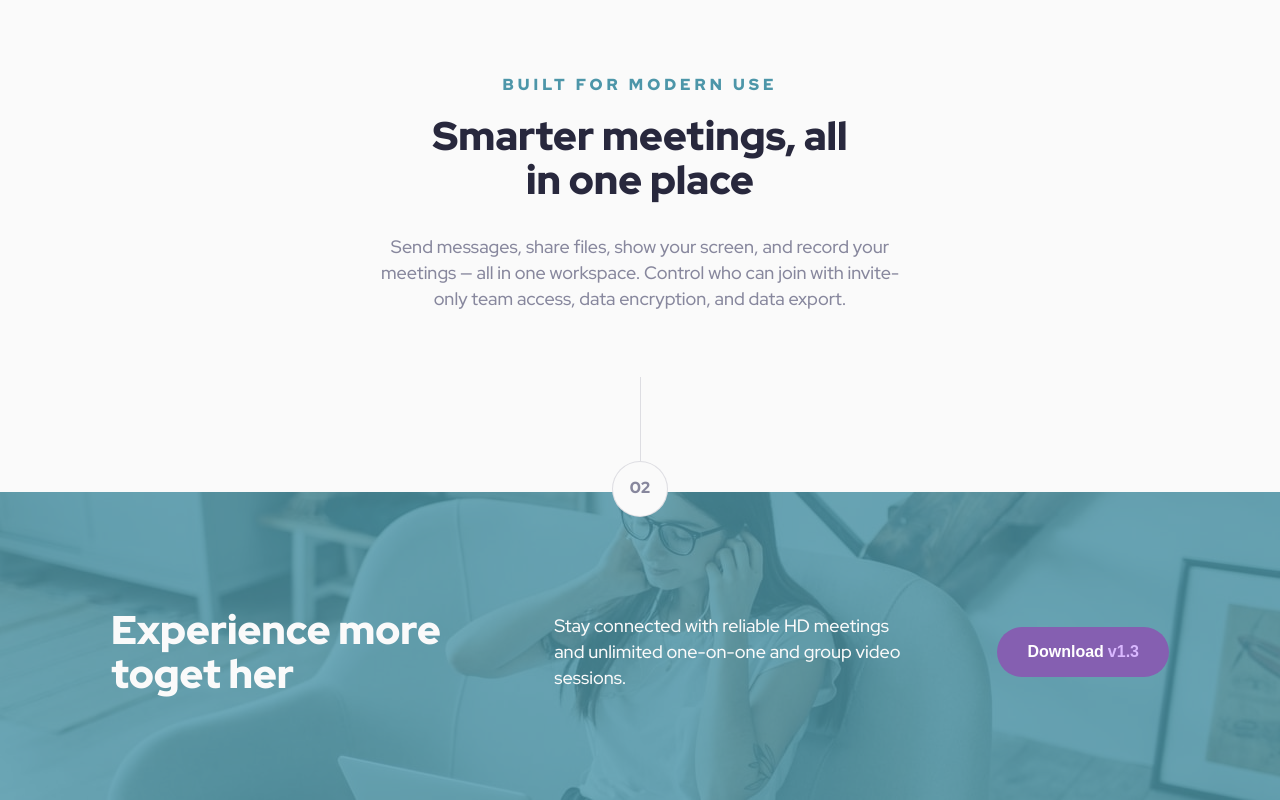
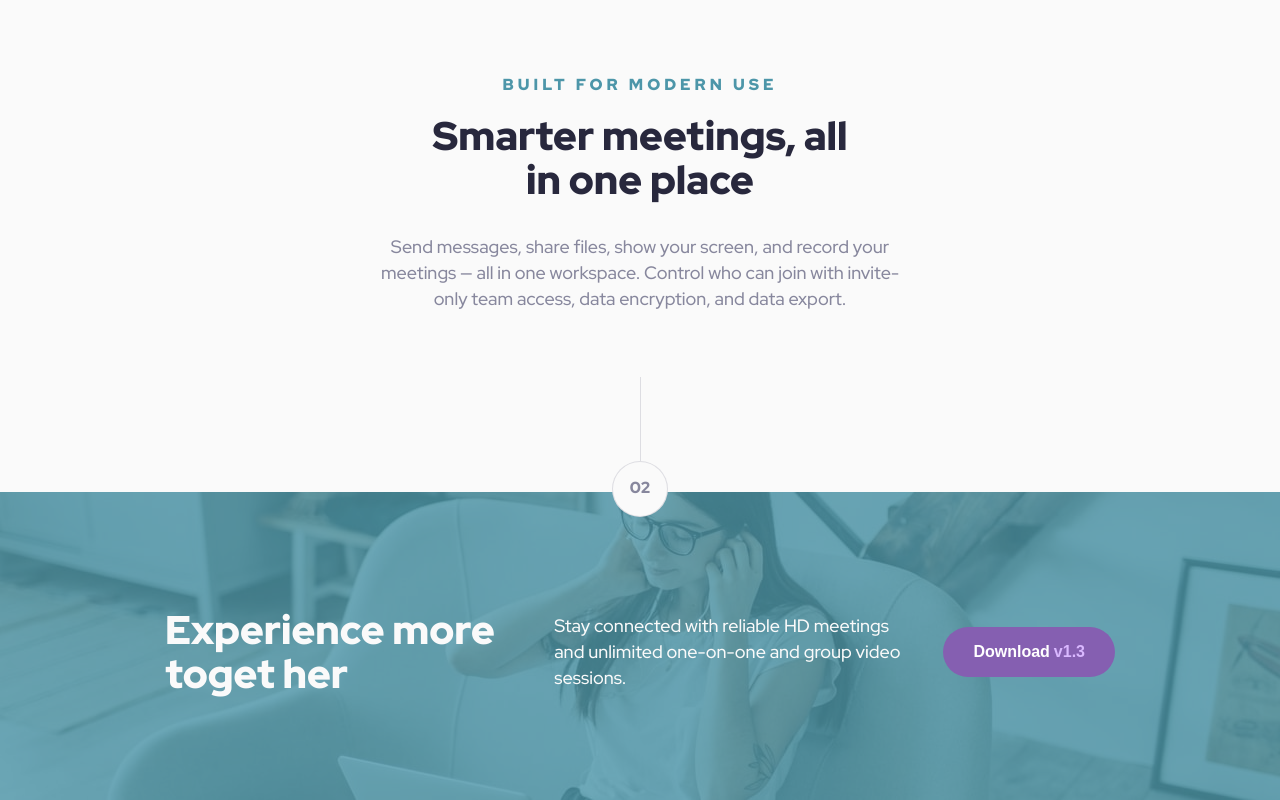
Before and after one commit to juliengDev/Meet-_anding_page, a website: page index.html in a window 1280 px wide. Shown: the part 1072-1872 px from the top of the page. Drawn offline with Linux system fonts and the light colour scheme.

Commit message:
preivew change7

```diff
--- a/sass/layout/_footer.scss
+++ b/sass/layout/_footer.scss
@@ -4,7 +4,7 @@
   display: flex;
   align-items: center;
   justify-content: space-between;
-  padding: 11.6rem min(11.1rem) 10.4rem;
+  padding: 11.6rem min(16.5rem) 10.4rem;
   background-image: url("../../assets/desktop/image-footer.jpg");
   background-size: cover;
   // aspect-ratio: 4/1;
```
Also changed, not shown: public/css/style.css.
